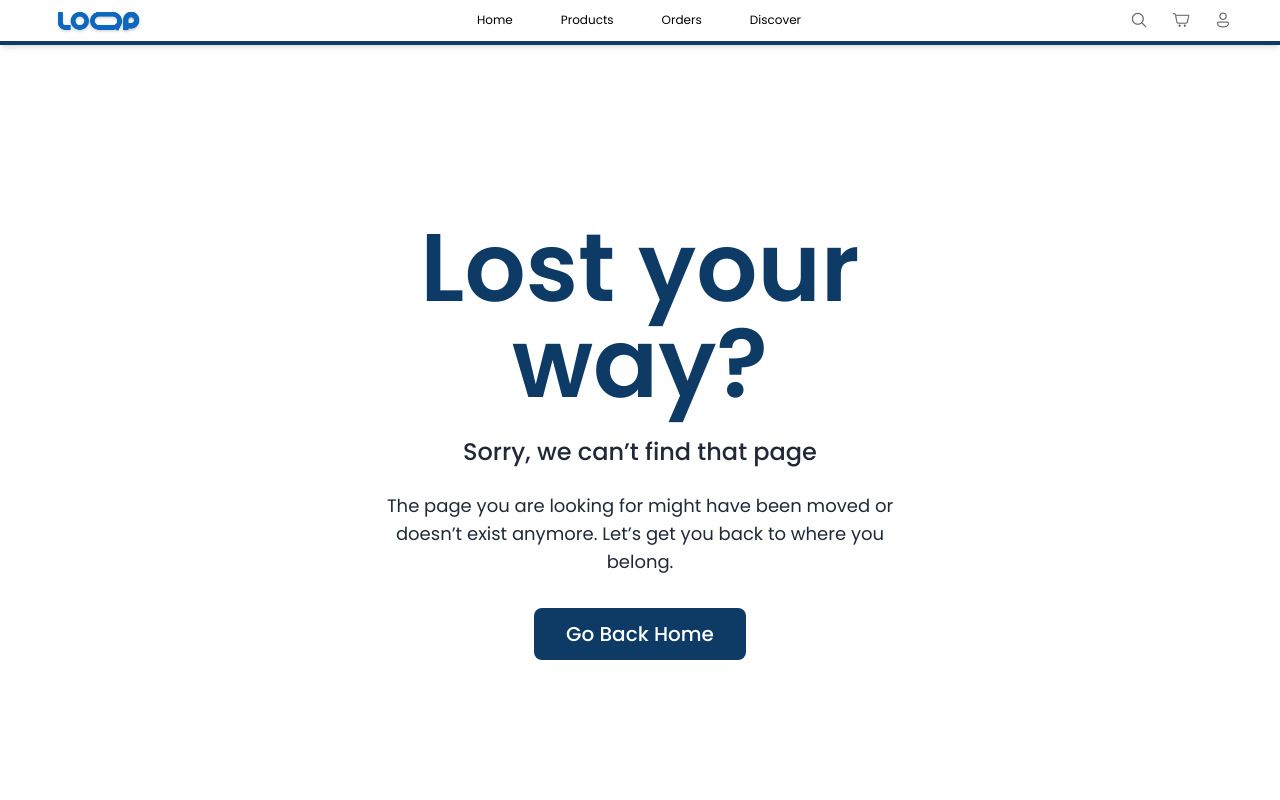
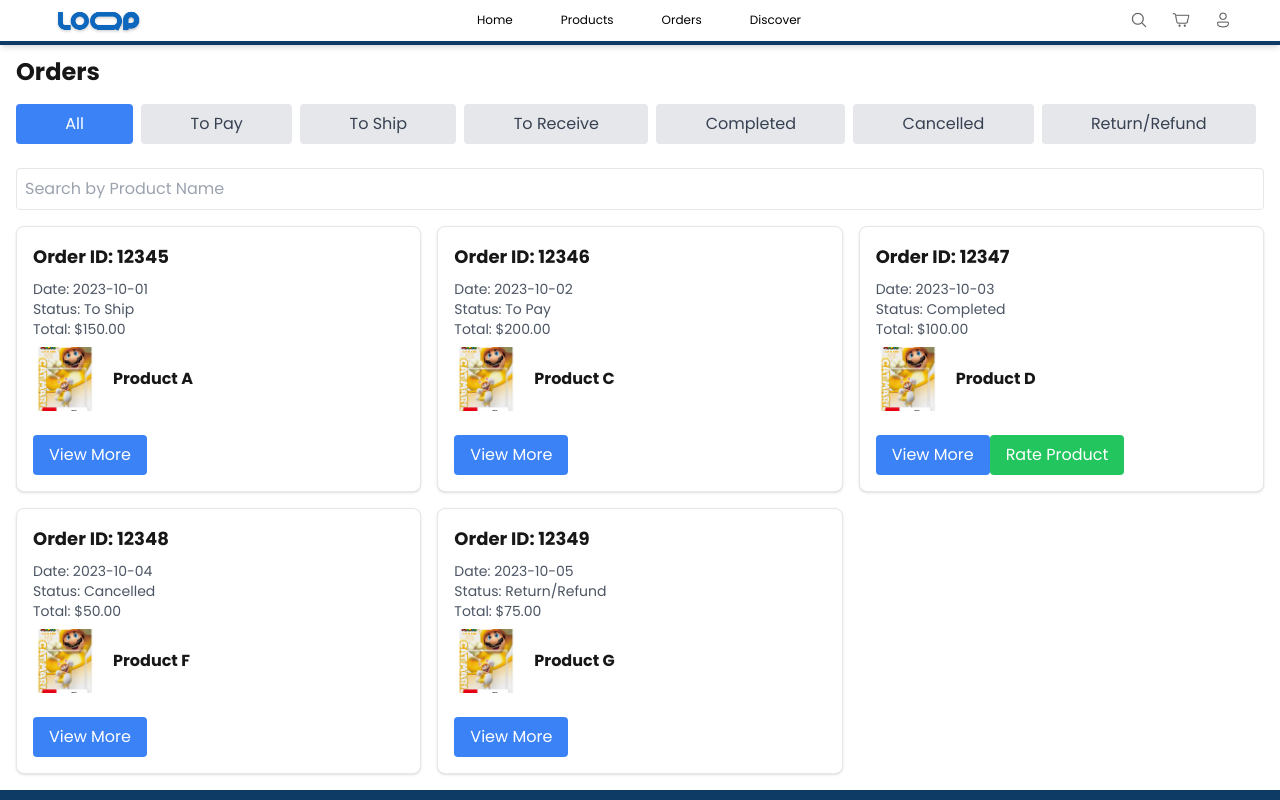
Before and after one commit to wintercutie/loop, a Next.js app: page /orders/all in a window 1280 px wide. Before the commit this address had no page. Shown: the top 800 px of the page. Built offline with nearby package versions, Linux system fonts and the light colour scheme.

Commit message:
Add files via upload

```diff
--- /dev/null
+++ b/src/app/orders/all/page.jsx
@@ -0,0 +1,146 @@
+"use client";
+
+import React, { useState } from 'react';
+
+const orders = [
+  {
+    id: '12345',
+    date: '2023-10-01',
+    status: 'To Ship',
+    total: '$150.00',
+    items: [
+      { product: 'Product A', imageUrl: '/homepage/amiibo_samplepic.webp' },
+      { product: 'Product B', imageUrl: '/homepage/amiibo_samplepic.webp' },
+      { product: 'Product H', imageUrl: '/homepage/amiibo_samplepic.webp' },
+    ],
+  },
+  {
+    id: '12346',
+    date: '2023-10-02',
+    status: 'To Pay',
+    total: '$200.00',
+    items: [
+      { product: 'Product C', imageUrl: '/homepage/amiibo_samplepic.webp' },
+      { product: 'Product I', imageUrl: '/homepage/amiibo_samplepic.webp' },
+    ],
+  },
+  {
+    id: '12347',
+    date: '2023-10-03',
+    status: 'Completed',
+    total: '$100.00',
+    items: [
+      { product: 'Product D', imageUrl: '/homepage/amiibo_samplepic.webp' },
+      { product: 'Product E', imageUrl: '/homepage/amiibo_samplepic.webp' },
+      { product: 'Product J', imageUrl: '/homepage/amiibo_samplepic.webp' },
+    ],
+  },
+  {
+    id: '12348',
+    date: '2023-10-04',
+    status: 'Cancelled',
+    total: '$50.00',
+    items: [
+      { product: 'Product F', imageUrl: '/homepage/amiibo_samplepic.webp' },
+      { product: 'Product K', imageUrl: '/homepage/amiibo_samplepic.webp' },
+    ],
+  },
+  {
+    id: '12349',
+    date: '2023-10-05',
+    status: 'Return/Refund',
+    total: '$75.00',
+    items: [
+      { product: 'Product G', imageUrl: '/homepage/amiibo_samplepic.webp' },
+      { product: 'Product L', imageUrl: '/homepage/amiibo_samplepic.webp' },
+    ],
+  },
+  // Add more orders as needed
+];
+
+const tabs = ['All', 'To Pay', 'To Ship', 'To Receive', 'Completed', 'Cancelled', 'Return/Refund'];
+
+export default function Page() {
+  const [activeTab, setActiveTab] = useState('All');
+  const [searchQuery, setSearchQuery] = useState('');
+  const [expandedOrders, setExpandedOrders] = useState({});
+
+  const toggleExpandOrder = (orderId) => {
+    setExpandedOrders((prev) => ({
+      ...prev,
+      [orderId]: !prev[orderId],
+    }));
+  };
+
+  const filteredOrders = orders.filter(order => {
+    const matchesStatus = activeTab === 'All' || order.status === activeTab;
+    const matchesSearch = order.items.some(item => item.product.toLowerCase().includes(searchQuery.toLowerCase()));
+    return matchesStatus && matchesSearch;
+  });
+
+  return (
+    <div className="container mx-auto p-4">
+      <h1 className="text-2xl font-bold mb-4">Orders</h1>
+      <div className="mb-4">
+        <div className="flex flex-wrap mb-4">
+          {tabs.map(tab => (
+            <button
+              key={tab}
+              className={`flex-grow px-4 py-2 mr-2 mb-2 ${activeTab === tab ? 'bg-blue-500 text-white' : 'bg-gray-200 text-gray-700'} rounded`}
+              onClick={() => setActiveTab(tab)}
+            >
+              {tab}
+            </button>
+          ))}
+        </div>
+        <input
+          type="text"
+          placeholder="Search by Product Name"
+          className="w-full p-2 border rounded"
+          value={searchQuery}
+          onChange={e => setSearchQuery(e.target.value)}
+        />
+      </div>
+      <div className="grid grid-cols-1 md:grid-cols-2 lg:grid-cols-3 gap-4">
+        {filteredOrders.map(order => (
+          <div key={order.id} className="border rounded-lg p-4 bg-white shadow">
+            <h2 className="text-lg font-bold mb-2">Order ID: {order.id}</h2>
+            <div className="text-sm text-gray-600 mb-2">
+              <p>Date: {order.date}</p>
+              <p>Status: {order.status}</p>
+              <p>Total: {order.total}</p>
+            </div>
+            <div className="flex items-center mb-4">
+              <img src={order.items[0].imageUrl} alt={order.items[0].product} className="w-16 h-16 object-cover rounded mr-4" />
+              <div>
+                <h3 className="text-md font-bold">{order.items[0].product}</h3>
+              </div>
+            </div>
+            {expandedOrders[order.id] && order.items.slice(1).map((item, index) => (
+              <div key={index} className="flex items-center mb-4">
+                <img src={item.imageUrl} alt={item.product} className="w-16 h-16 object-cover rounded mr-4" />
+                <div>
+                  <h3 className="text-md font-bold">{item.product}</h3>
+                  {order.status === 'Completed' && (
+                    <button className="mt-2 px-4 py-2 bg-green-500 text-white rounded">Rate Product</button>
+                  )}
+                </div>
+              </div>
+            ))}
+            {order.items.length > 1 && (
+              <button
+                className="mt-2 px-4 py-2 bg-blue-500 text-white rounded"
+                onClick={() => toggleExpandOrder(order.id)}
+              >
+                {expandedOrders[order.id] ? 'View Less' : 'View More'}
+              </button>
+            )}
+            {order.status === 'Completed' && (
+              <button className="mt-2 px-4 py-2 bg-green-500 text-white rounded">Rate Product</button>
+            )}
+          </div>
+        ))}
+      </div>
+    </div>
+  );
+}
--- /dev/null
+++ b/src/app/orders/pay/page.jsx
@@ -0,0 +1,7 @@
+import React from 'react'
+
+export default function pay() {
+  return (
+    <div>pay</div>
+  )
+}
```
